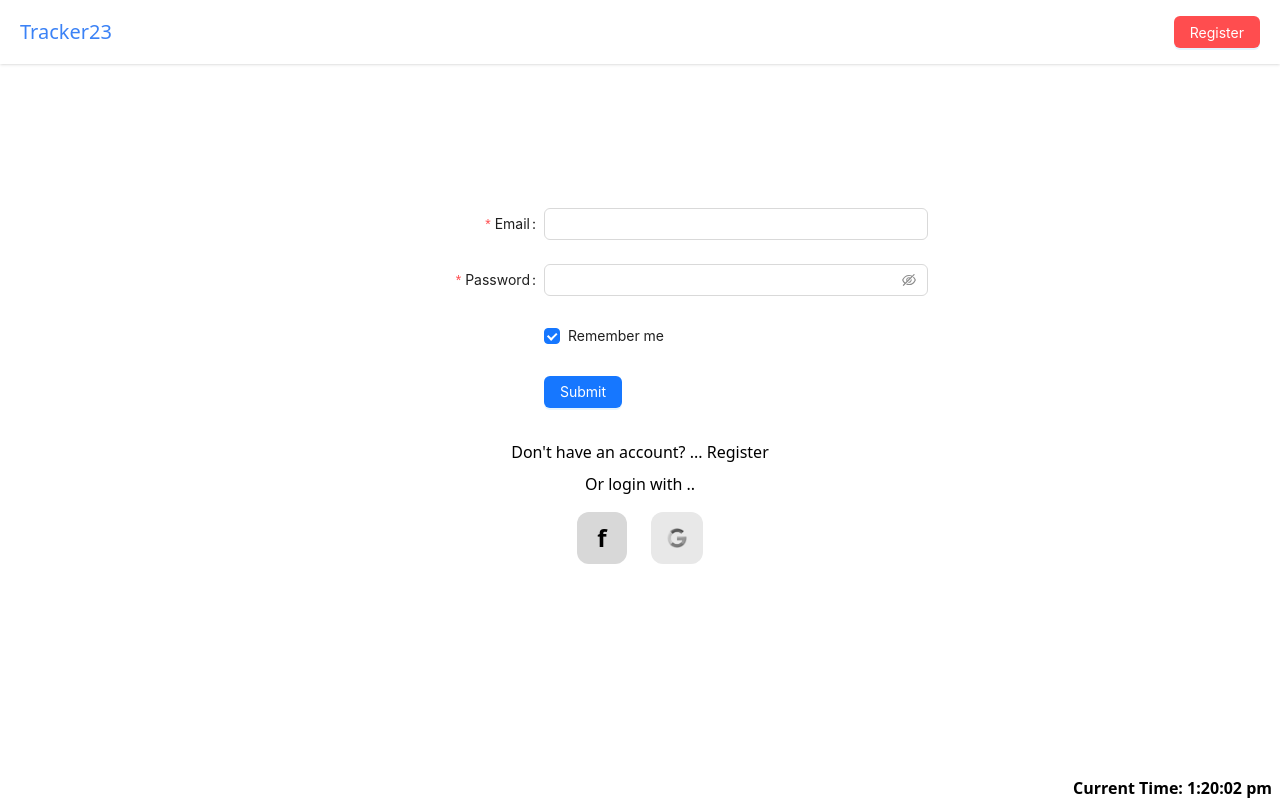
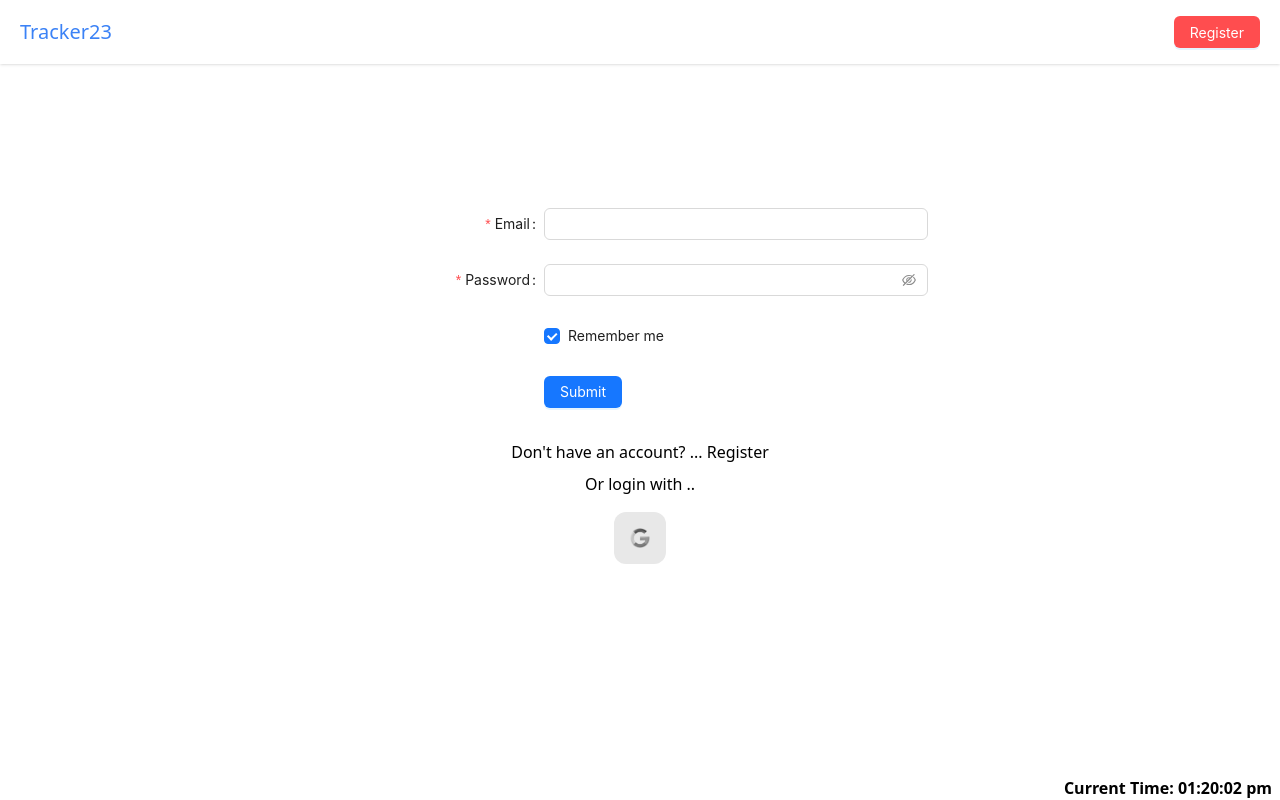
Before and after one commit to BrainStation-23/tracker-23, a Next.js app in the folder frontend/: page /login in a window 1280 px wide. Built offline with nearby package versions, Linux system fonts and the light colour scheme.

Commit message:
remove FB login

```diff
--- a/frontend/src/components/login/socialLogin.tsx
+++ b/frontend/src/components/login/socialLogin.tsx
@@ -8,10 +8,10 @@ const SocialLogin = () => {
   const [isModalOpen, setIsModalOpen] = useState(false);
 
   return (
-    <div className="flex flex-col items-center w-full">
+    <div className="flex w-full flex-col items-center">
       <div>Or login with ..</div>
       <div className="flex gap-6">
-        <div className="mt-4" onClick={() => setIsModalOpen(true)}>
+        {/* <div className="mt-4" onClick={() => setIsModalOpen(true)}>
           <Tooltip
             placement="bottom"
             title={"Login with Facebook"}
@@ -19,24 +19,17 @@ const SocialLogin = () => {
           >
             <Link href={`${config?.baseUrl}/auth/facebook/login`}>
               <div
-                className="bg-blue-200 grayscale duration-1000
-              rounded-xl px-5 font-extrabold text-2xl py-2.5
+                className="rounded-xl bg-blue-200 px-5
+              py-2.5 text-2xl font-extrabold grayscale duration-1000
+              hover:bg-blue-700
               hover:text-white
-              hover:grayscale-0
-              hover:bg-blue-700"
+              hover:grayscale-0"
               >
-                {/* <Image
-                  height={20}
-                  width={20}
-                  preview={false}
-                  src="/assets/images/facebookLogo.png"
-                  alt="Error"
-                /> */}
                 f
               </div>
             </Link>
           </Tooltip>
-        </div>
+        </div> */}
 
         <div className="mt-4" onClick={() => setIsModalOpen(true)}>
           <Tooltip
@@ -45,7 +38,7 @@ const SocialLogin = () => {
             color="purple"
           >
             <Link href={`${config?.baseUrl}/auth/google`}>
-              <div className="flex flex-col bg-red-100 grayscale duration-1000 rounded-xl hover:grayscale-0 p-4">
+              <div className="flex flex-col rounded-xl bg-red-100 p-4 grayscale duration-1000 hover:grayscale-0">
                 <Image
                   height={20}
                   width={20}
@@ -64,10 +57,10 @@ const SocialLogin = () => {
         footer={null}
         closable={false}
         centered
-        className="bg-transparent w-20"
+        className="w-20 bg-transparent"
         maskStyle={{ backgroundColor: "rgba(0, 0, 0, 0.5)" }}
       >
-        <div className="flex flex-col gap-4 items-center justify-center h-40">
+        <div className="flex h-40 flex-col items-center justify-center gap-4">
           <Spin size="large" />
           <h1>Logging In</h1>
         </div>
--- a/frontend/src/components/stopWatch/globalClock/index.tsx
+++ b/frontend/src/components/stopWatch/globalClock/index.tsx
@@ -11,6 +11,7 @@ const GlobalClock = () => {
     time.h = today.getHours();
     time.m = today.getMinutes();
     time.s = today.getSeconds();
+    time.h = checkTime(time.h);
     time.m = checkTime(time.m);
     time.s = checkTime(time.s);
     setTime({ ...time });
@@ -20,17 +21,20 @@ const GlobalClock = () => {
   function checkTime(i: any) {
     if (i < 10) {
       i = "0" + i;
-    } // add zero in front of numbers < 10
+    }
     return i;
   }
   useEffect(() => {
     startTime();
+    // eslint-disable-next-line react-hooks/exhaustive-deps
   }, []);
   useEffect(() => {}, [time]);
   return (
     <div className="fixed right-0 bottom-0 pr-2 font-bold">
       Current Time:{" "}
-      {`${time.h % 12}:${time.m}:${time.s} ${time.h > 12 ? "pm" : "am"}`}
+      {`${checkTime(time.h % 12)}:${time.m}:${time.s} ${
+        time.h > 12 ? "pm" : "am"
+      }`}
     </div>
   );
 };
--- a/frontend/src/pages/login/index.tsx
+++ b/frontend/src/pages/login/index.tsx
@@ -7,8 +7,9 @@ const Login = () => {
     <div className="pt-32">
       <LoginForm />
       <div className="mx-auto w-max p-2">
-        <Link href="/registration">
-          {"Don't have an account? ... Register"}
+        {`Don't have an account? ... `}{" "}
+        <Link href="/registration" className="hover:text-blue-500">
+          Register
         </Link>
       </div>
       <SocialLogin />
```
